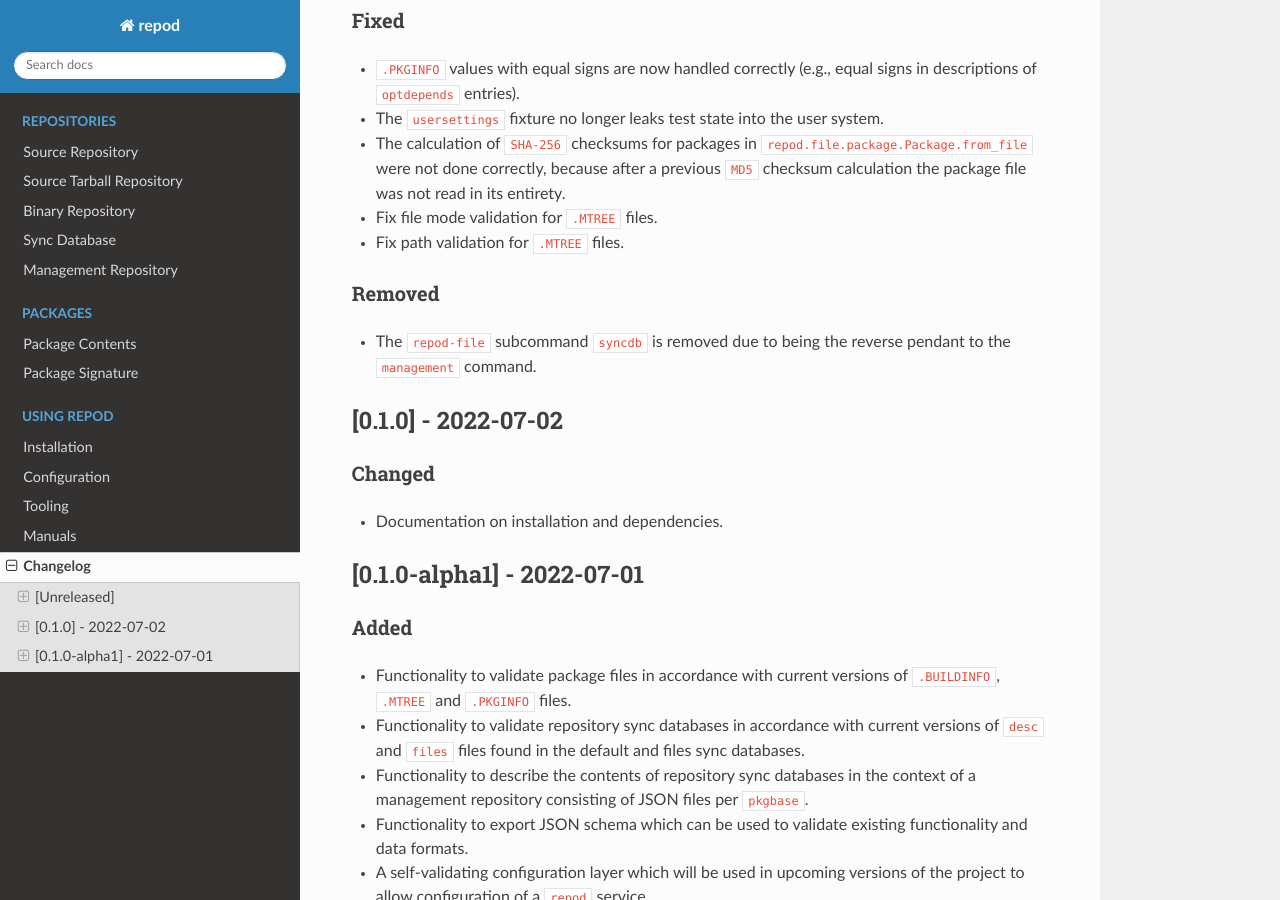
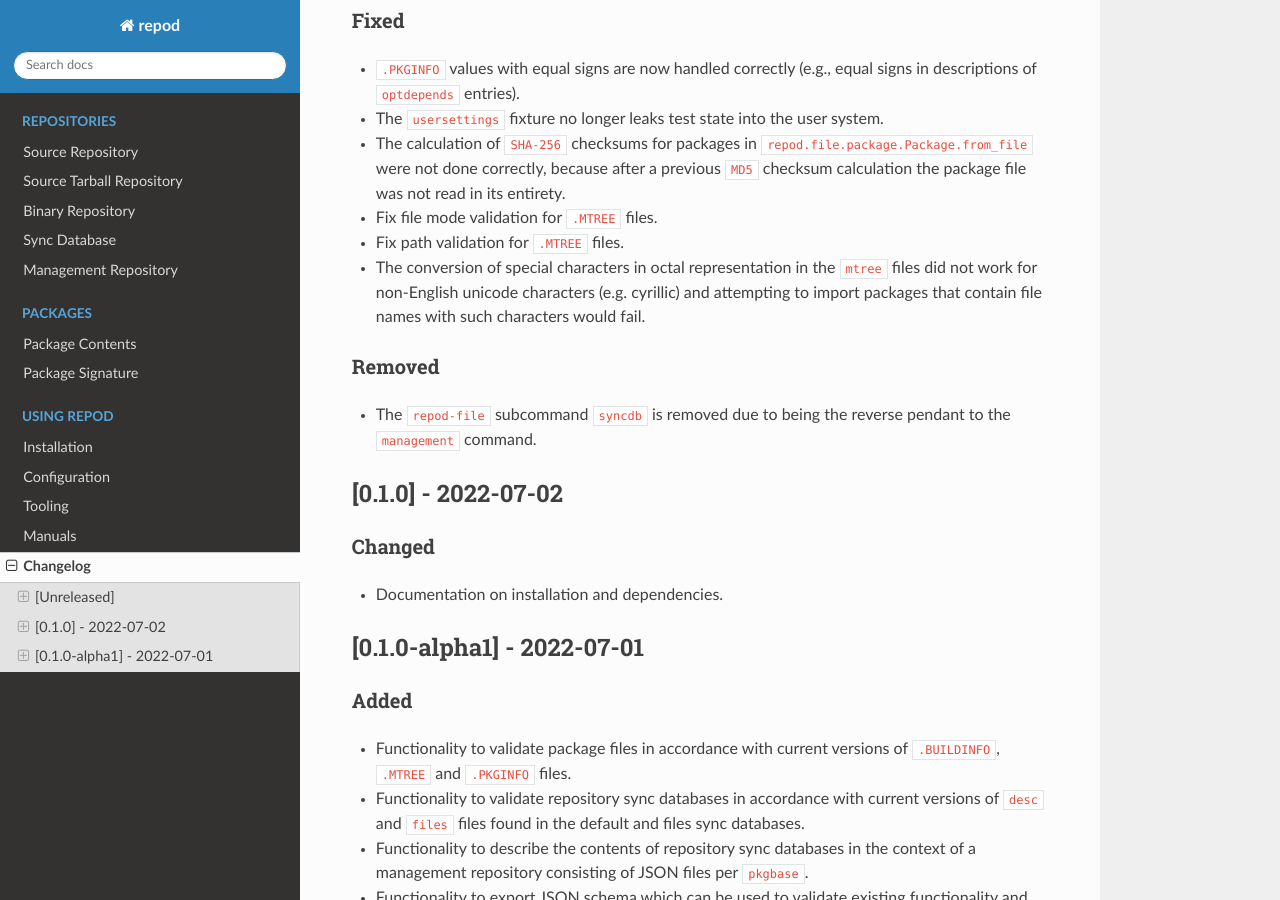
Before and after one commit to archlinux/repod, a Sphinx documentation site: the page built from docs/repod/changelog.rst, in a window 1280 px wide and 900 px high, scrolled down 1339 px. Built offline with Sphinx 7.4.7 and the Read the Docs theme 2.0.0, drawn with Linux system fonts in a browser that asks for light colours.

Commit message:
Add changelog entry for fixes to mtree path conversion
docs/repod/changelog.rst:
Add changelog entry for fixes to mtree path conversion

```diff
--- a/docs/repod/changelog.rst
+++ b/docs/repod/changelog.rst
@@ -76,6 +76,10 @@ Fixed
   in its entirety.
 * Fix file mode validation for ``.MTREE`` files.
 * Fix path validation for ``.MTREE`` files.
+* The conversion of special characters in octal representation in the ``mtree``
+  files did not work for non-English unicode characters (e.g. cyrillic) and
+  attempting to import packages that contain file names with such characters
+  would fail.
 
 Removed
 ^^^^^^^
```
